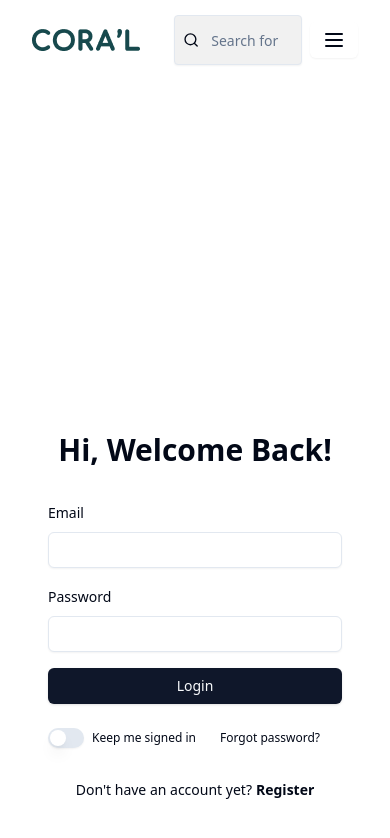
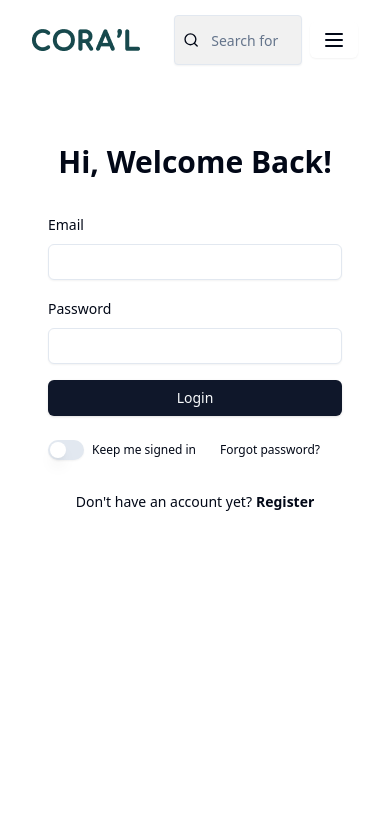
Before and after one commit to lovenangelo/ecommerce, a React (Vite) app in the folder vite-project/: page /auth in a window 390 px wide. Shown: the top 838 px of the page. Built offline with nearby package versions, Linux system fonts and the light colour scheme.

Commit message:
refactor: responsive auth pages

```diff
--- a/vite-project/src/App.tsx
+++ b/vite-project/src/App.tsx
@@ -17,7 +17,7 @@ import NotFoundPage from "@/components/404/Index";
 const LazyFooter = lazy(() => import("@/components/Home/Footer"));
 function App() {
   return (
-    <>
+    <div className="h-full w-full">
       <Navbar />
       <Switch>
         {/* Authentication */}
@@ -90,7 +90,7 @@ function App() {
           <NotFoundPage />
         </Route>
       </Switch>
-    </>
+    </div>
   );
 }
 
--- a/vite-project/src/components/Authentication/AuthenticationWrapper.tsx
+++ b/vite-project/src/components/Authentication/AuthenticationWrapper.tsx
@@ -7,6 +7,7 @@ import { Redirect } from "wouter";
 import { useAppSelector } from "@/redux/hooks";
 import { LazyLoadImage } from "react-lazy-load-image-component";
 import "react-lazy-load-image-component/src/effects/opacity.css";
+import { cn } from "@/lib/utils";
 const Authentication = () => {
   const user = useAppSelector((state) => state.user.value);
 
@@ -16,16 +17,24 @@ const Authentication = () => {
     return <Redirect to="/" />;
   }
   return (
-    <div className="grid grid-cols-1 md:grid-cols-2 gap-1 h-screen w-full">
-      <LazyLoadImage
-        effect="opacity"
-        src={authImage}
-        alt="wardrobe"
-        className="w-full h-full hidden md:block object-cover"
-      />
-      <div className="flex flex-col justify-center items-center w-full">
-        <div className="px-12 w-full md:w-96 flex flex-col justify-center items-center">
-          <h1 className="font-bold text-3xl">
+    <div className="grid grid-cols-1 grid-rows-4 lg:grid-rows-1 lg:grid-cols-2 w-full md:h-screen lg:h-full">
+      <div className="hidden lg:flex lg:h-screen h-full w-full">
+        <LazyLoadImage
+          effect="opacity"
+          src={authImage}
+          alt="wardrobe"
+          className="w-full h-full object-cover"
+        />
+      </div>
+      <div
+        className={cn(
+          "row-span-3 flex flex-col justify-center items-center w-full",
+          authType == "REGISTER" && "mt-8",
+          authType == "LOGIN" && "mt-16"
+        )}
+      >
+        <div className="px-12 h-full w-full lg:w-96 flex flex-col justify-center items-center">
+          <h1 className="font-bold text-3xl lg:text-3xl sm:text-5xl">
             {authType == "LOGIN" ? "Hi, Welcome Back!" : "Register"}
           </h1>
           {authType == "LOGIN" && <LoginForm />}
--- a/vite-project/src/components/Navbar.tsx
+++ b/vite-project/src/components/Navbar.tsx
@@ -165,7 +165,7 @@ const Navbar = () => {
           </Button>
         </div>
         {/* MOBILE VIEW */}
-        <div className="inline-block lg:hidden">
+        <div className="inline-flex lg:hidden">
           <Select>
             <SelectTrigger className={cn("border-0")}>
               <SelectPrimitive.Icon asChild>
```
